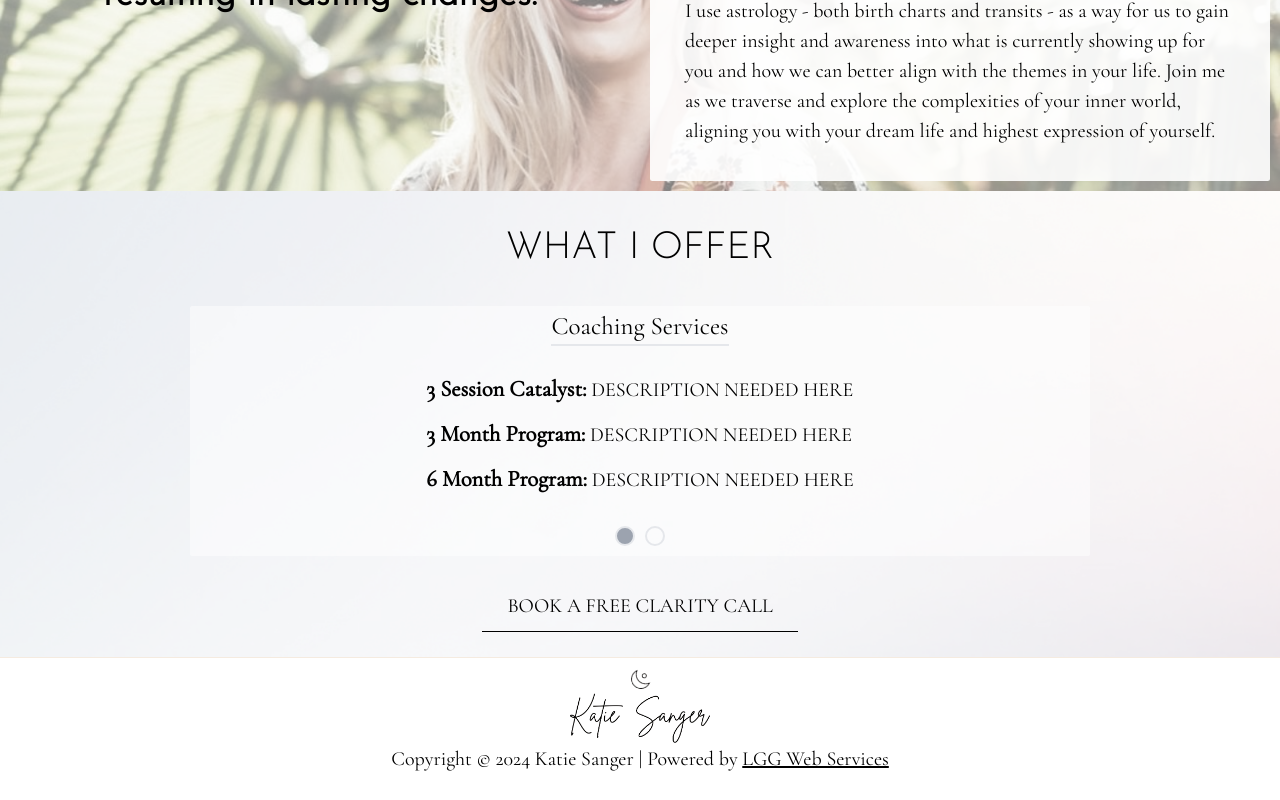
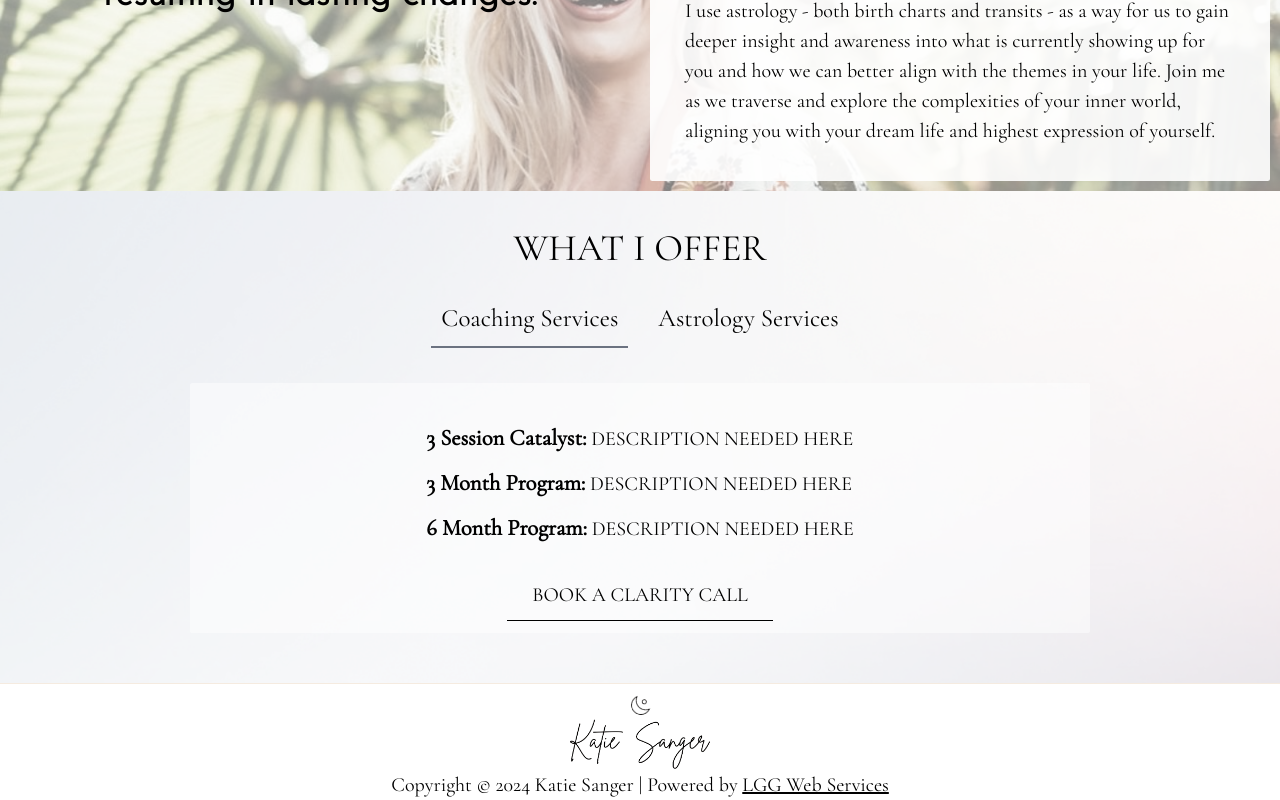
Before and after one commit to tonny-oscar/sifa-health, a Next.js app: page / in a window 1280 px wide. Shown: the part 1642-2442 px from the top of the page. Before the commit the page ends 2416 px from the top, so only its background shows below. Built offline with nearby package versions, Linux system fonts and the light colour scheme.

Commit message:
Switch to labels for buttons

```diff
--- a/src/pages/index.tsx
+++ b/src/pages/index.tsx
@@ -25,16 +25,16 @@ const Home = () => {
         <p>If you're looking for long lasting, transformation - you're in the right place. Journey with me as we cultivate and create your dream life: from the inside out. Let's align you with your highest calling and most authentic expression utilizing a blend of astrology, personal empowerment, and life coaching.</p>
       </article>
       <article id='calloutArticle' className='my-10 p-4 flex flex-col md:grid grid-cols-5 items-center'>
-        <p className='col-span-2 my-4 italic font-bold text-2xl border-l-2 p-4'>&quot;Discover the immense power of astrology, utilizing your birth chart as the framework to align with your most authentic self.&quot;</p>
+        <p className='col-span-2 my-4 italic font-bold text-2xl text-center border-b-2 md:text-start md:border-b-0 md:border-l-2 p-4'>&quot;Discover the immense power of astrology, utilizing your birth chart as the framework to align with your most authentic self.&quot;</p>
         <div className='flex justify-center col-span-3'>
-          <button className='group m-2 border-[1px] rounded-sm bg-white h-72 w-52 flex flex-col items-center justify-center'>
+          <button onClick={() => setCoachingShown(false)} className='group m-2 border-[1px] rounded-sm bg-white h-72 w-52 flex flex-col items-center justify-center'>
             Discover Astrology
             <div className='relative w-[80%] h-[80%] rounded-[120px] overflow-hidden'>
               <Image className='absolute inset-0 w-full h-full object-cover transition-transform duration-300 transform scale-100 group-hover:scale-110' src={stars} alt='stars in the night sky' />
             </div>
             Discover Astrology
           </button>
-          <button className='group m-2 border-[1px] rounded-sm bg-white h-72 w-52 flex flex-col items-center justify-center'>
+          <button onClick={() => setCoachingShown(true)} className='group m-2 border-[1px] rounded-sm bg-white h-72 w-52 flex flex-col items-center justify-center'>
             Discover Coaching
             <div className='relative w-[80%] h-[80%] rounded-[120px] overflow-hidden'>
               <Image className='absolute inset-0 w-full h-full object-cover transition-transform duration-300 transform scale-100 group-hover:scale-110' src={moon} alt='moon visible during the afternoon, peaking through a pink sunset' />
@@ -53,11 +53,18 @@ const Home = () => {
         </div>
       </article>
       <section id='homeServicesSection' className='min-h-[400px] flex flex-col items-center justify-around p-5'>
-        <h1 className='text-3xl text-center m-2 josefin'>WHAT I OFFER</h1>
+        <h1 className='text-3xl text-center m-2 '>WHAT I OFFER</h1>
+        <div>
+          <button onClick={() => setCoachingShown(true)} className={`transform-border duration-300 m-2 p-2 text-xl text-center ${coachingShown ? 'border-b-2 border-gray-500' : ''}`}>
+            Coaching Services
+          </button>
+          <button onClick={() => setCoachingShown(false)} className={`transform-border duration-300 m-2 p-2 text-xl text-center ${!coachingShown ? 'border-b-2 border-gray-500' : ''}`}>
+            Astrology Services
+          </button>
+        </div>
         <article className='w-[90vw] md:max-w-[900px] min-h-[250px] m-5 bg-white bg-opacity-50 rounded-sm flex flex-col items-center justify-center text-center'>
           {coachingShown ? (
             <>
-              <h2 className='text-xl border-b-2 text-center'>Coaching Services</h2>
               <div className='max-w-[400px] md:max-w-[70%] mx-5'></div>
               <ul className='my-4 mx-8 text-start'>
                 <li className='p-1'>
@@ -70,10 +77,12 @@ const Home = () => {
                   <span className='font-bold text-lg'>6 Month Program:</span> DESCRIPTION NEEDED HERE
                 </li>
               </ul>
+              <Link className='border-b-[1px] border-black py-2 px-5' href='#'>
+                BOOK A CLARITY CALL
+              </Link>
             </>
           ) : (
             <>
-              <h2 className='text-xl border-b-2 text-center'>Astrology Offerings</h2>
               <div className='max-w-[400px] md:max-w-[70%] mx-5'></div>
               <ul className='my-4 mx-8 text-start'>
                 <li className='p-1'>
@@ -86,17 +95,12 @@ const Home = () => {
                   <span className='font-bold text-lg'>Power Moon Reading:</span> Comparing your birth chart to the themes of the current new or full moon.
                 </li>
               </ul>
+              <Link className='border-b-[1px] border-black py-2 px-5' href='#'>
+                BOOK A SESSION
+              </Link>
             </>
           )}
-          <div>
-            <button className={`m-1 rounded-full h-4 w-4 ${coachingShown ? 'bg-gray-400' : 'bg-none'} border-2`} onClick={() => setCoachingShown(true)}></button>
-            <button className={`m-1 rounded-full h-4 w-4 ${!coachingShown ? 'bg-gray-400' : 'bg-none'} border-2`} onClick={() => setCoachingShown(false)}></button>
-          </div>
         </article>
-
-        <Link className='border-b-[1px] border-black py-2 px-5' href='#'>
-          BOOK A FREE CLARITY CALL
-        </Link>
       </section>
     </Layout>
   );
```
